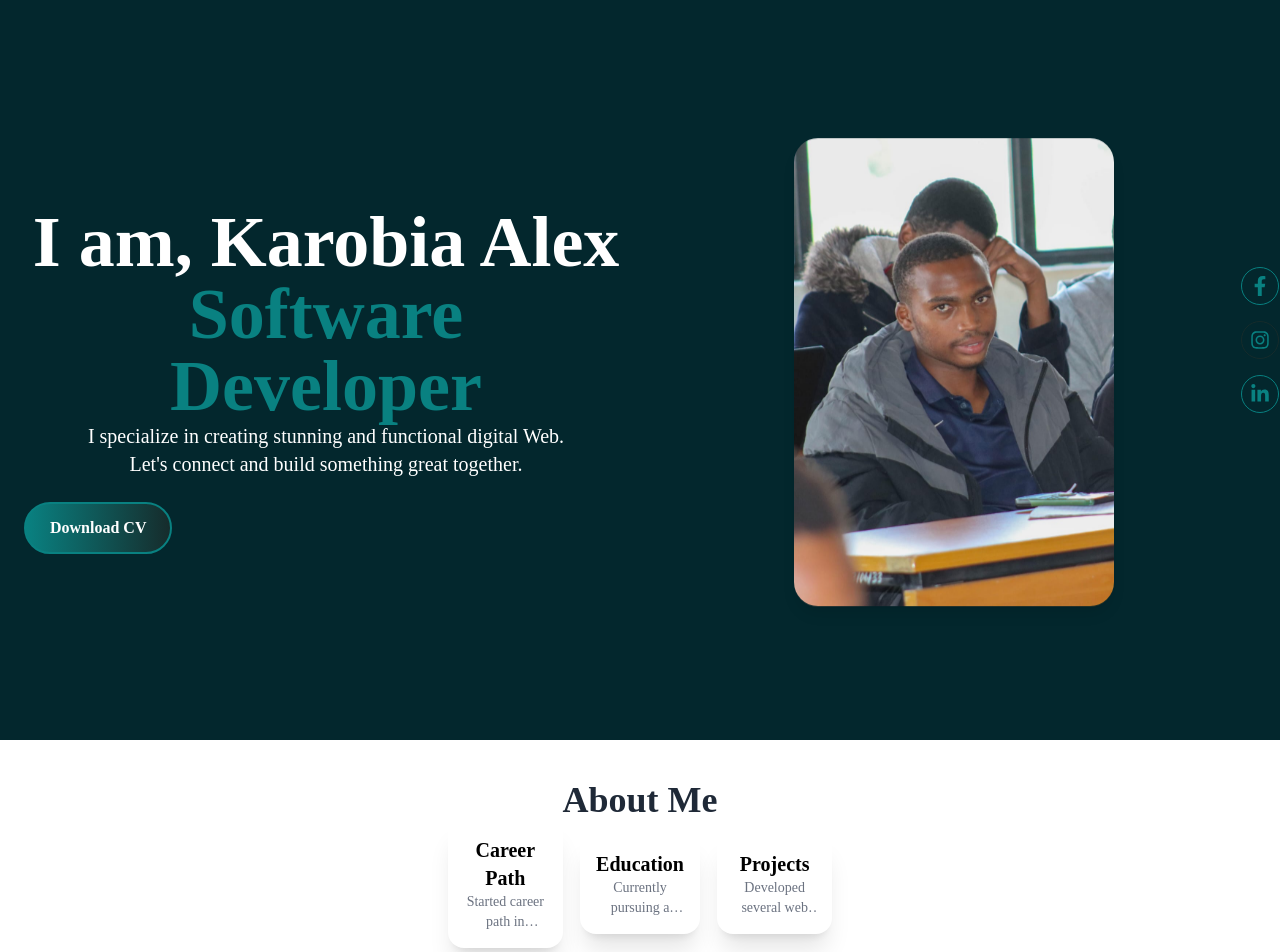
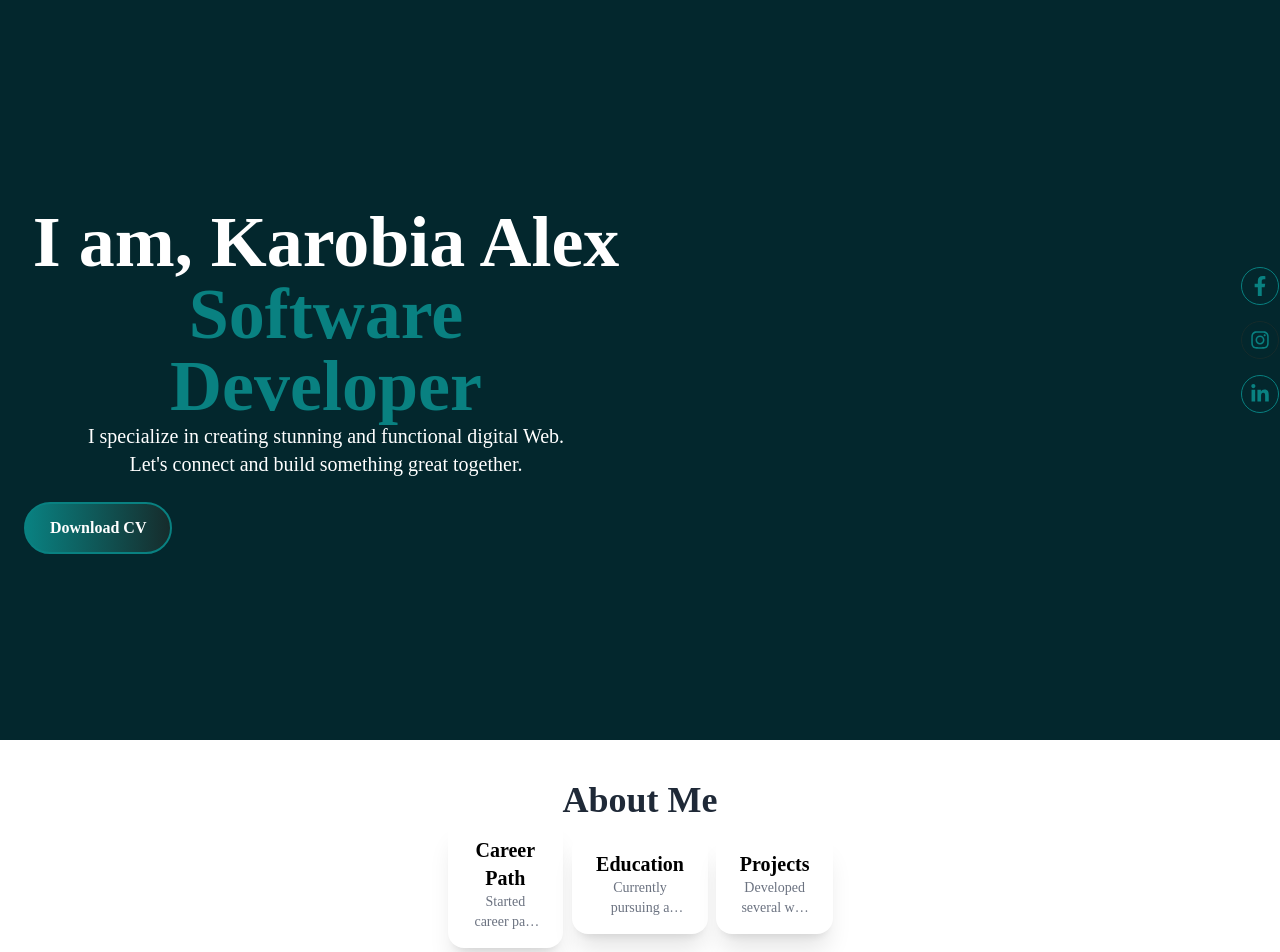
Before and after one commit to karoshalex0873/Karobia.me, a React (Vite) app: page / in a window 1280 px wide. Shown: the part 60-1012 px from the top of the page. Built offline with nearby package versions, Linux system fonts and the light colour scheme.

Commit message:
adjusting cards layout

```diff
--- a/src/componets/About.jsx
+++ b/src/componets/About.jsx
@@ -48,7 +48,7 @@ const About = () => {
            </h1>
            </div>
            {/*Abou me   */}
-           <div className="grid grid-cols-1 sm:grid-cols-2 md:grid-cols-3 gap-5 sm:gap-8 md:gap-5 place-items-center">
+           <div className="grid grid-cols-1 sm:grid-cols-2 md:grid-cols-3 gap-5 sm:gap-8 md:gap-5 place-items-center ">
            {
              AboutData.map((data, index) => {
                return (
@@ -56,7 +56,7 @@ const About = () => {
                    data-aos="fade-up"
                    data-aos-delay={data.aosDelay}
                    key={index}
-                   className="rounded-2xl bg-white hover:bg-secondary hover:text-white shadow-xl duration-200 max-w-[400px] sm:max-w-[500px] group relative"
+                   className="rounded-2xl bg-white hover:bg-secondary hover:text-white shadow-xl duration-200 max-w-[400px] sm:max-w-[500px] group relative  px-2"
                  >
                    <div className="p-4 text-center">
                      <h1 className="text-xl font-bold">{data.category}</h1>
--- a/src/componets/Main.jsx
+++ b/src/componets/Main.jsx
@@ -86,7 +86,7 @@ const Main = () => {
               src={alex}
               alt="Karobia Alex"
               data-aos="zoom-in"
-              className="w-52 lg:w-80 h-auto rounded-3xl shadow-lg transform transition-transform duration-500 hover:scale-105 liquid-effect"
+              className="w-52 lg:w-80 h-auto rounded-3xl shadow-lg transform transition-transform duration-500 hover:scale-105 liquid-effect -z-20 "
             />
           </div>
         </div>
```
